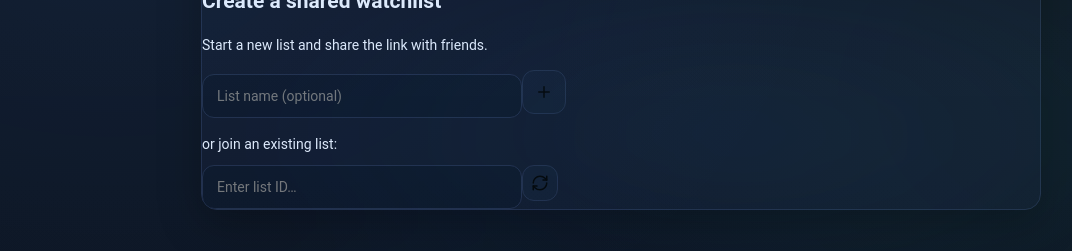
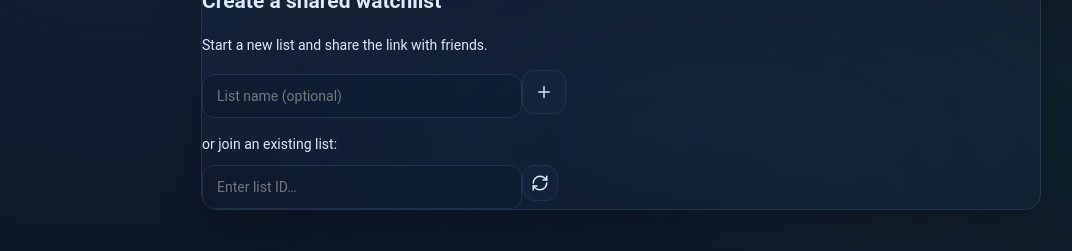
Before and after one commit to flxlehmann/watchlist, a Next.js app: page / in a window 1280 px wide. Shown: the part 144-395 px from the top of the page, without its empty margins (19-1091 px from the left). Built offline with nearby package versions, Linux system fonts and the light colour scheme.

Commit message:
Update globals.css

```diff
--- a/app/globals.css
+++ b/app/globals.css
@@ -61,7 +61,7 @@ button, input, textarea, select{
   border-radius:12px;
   cursor:pointer;
   transition:background .15s ease, border-color .15s ease, transform .06s ease;
-}
+color:var(--text);}
 .iconbtn.lg{width:44px;height:44px}.iconbtn:hover{filter:brightness(1.05)}.iconbtn:active{transform:translateY(1px)}.iconbtn svg{width:18px;height:18px;stroke:currentColor}
 .iconbtn.blue:hover{background:var(--blue);border-color:var(--blue-d)}.iconbtn.red:hover{background:var(--red);border-color:var(--red-d)}.iconbtn.green:hover{background:var(--green);border-color:var(--green-d)}
 .toolbar{position:relative;display:flex;gap:10px;flex-wrap:wrap;padding:14px 20px;border-bottom:1px solid var(--ring);background:linear-gradient(180deg,var(--panel),rgba(255,255,255,0))}
```
